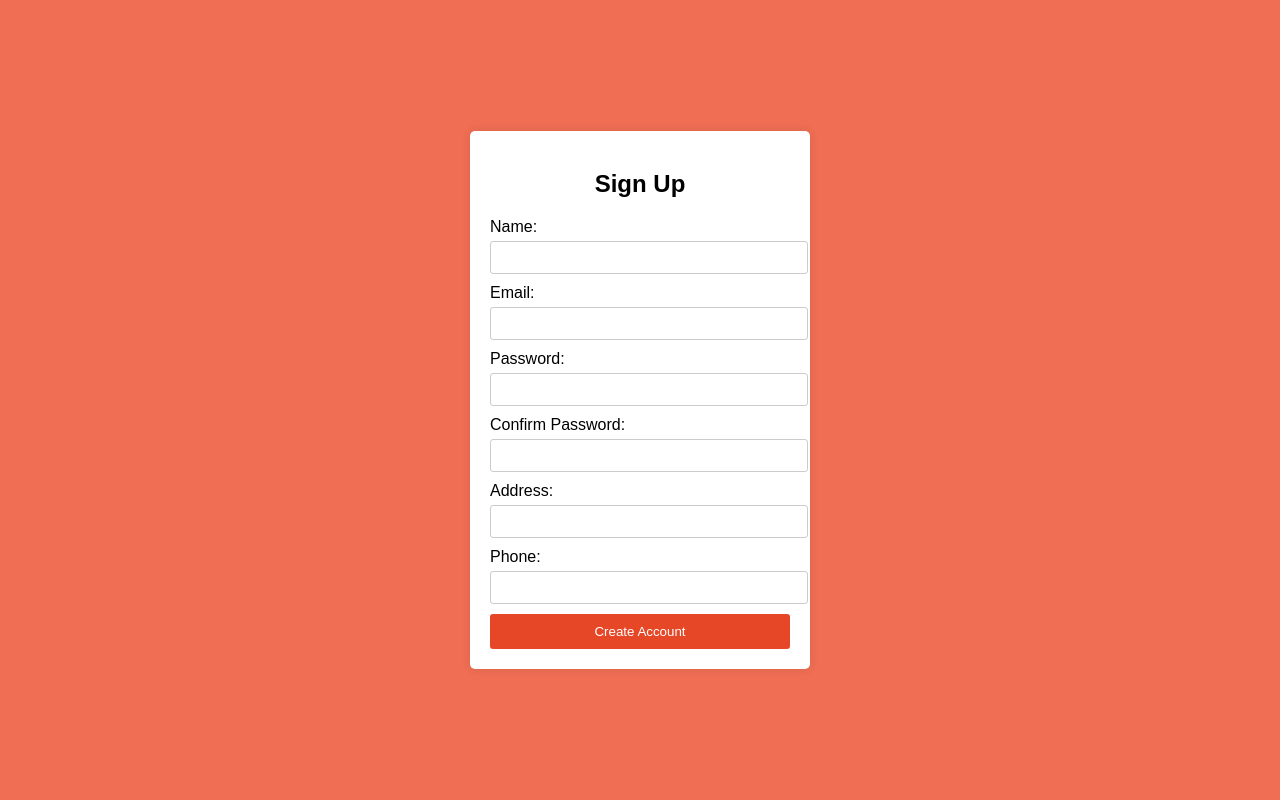
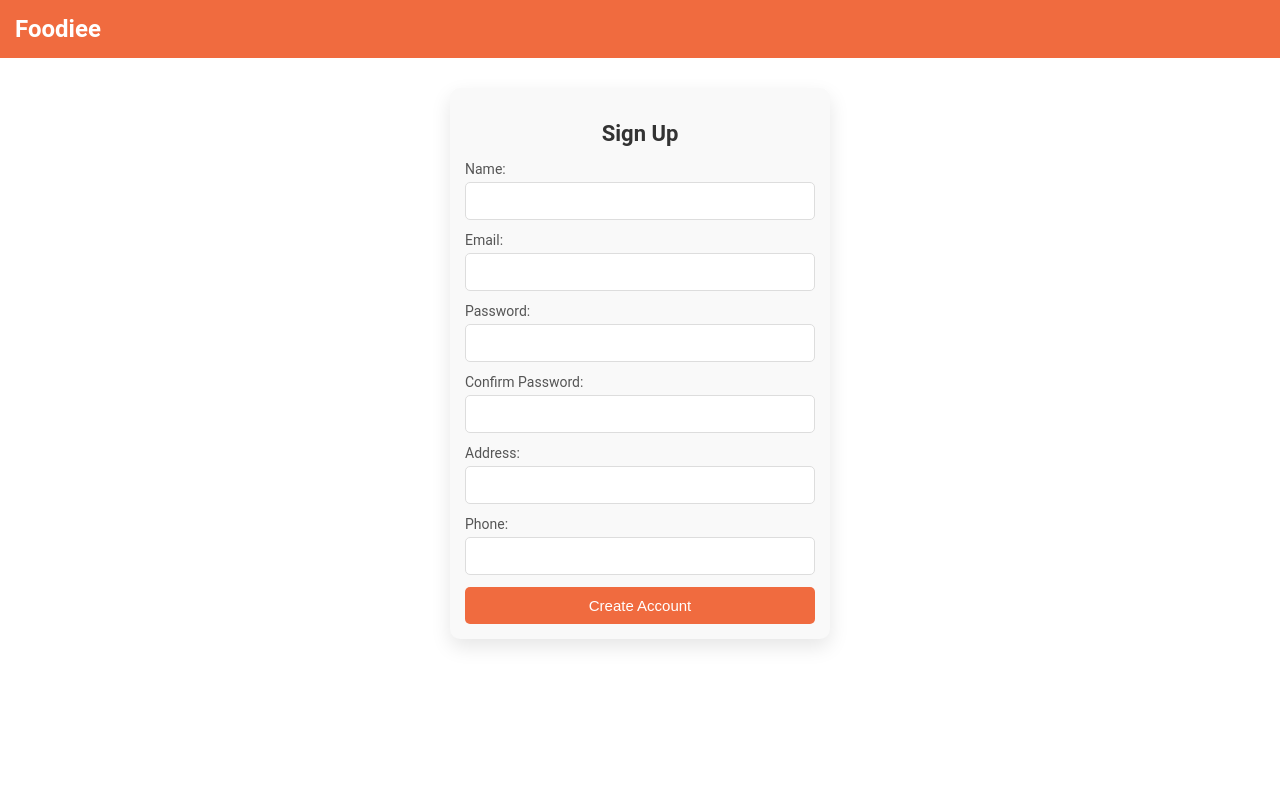
Before and after one commit to sana-a-p/backend, a Flask app: page /signuppage.html in a window 1280 px wide. Run offline with Flask 3, Linux system fonts and the light colour scheme; some libraries are stand-ins or nearby versions.

Commit message:
Update signuppage.html
style

```diff
--- a/templates/signuppage.html
+++ b/templates/signuppage.html
@@ -6,54 +6,85 @@
     <title>Signup Page</title>
     <style>
         body {
-            font-family: Arial, sans-serif;
-            background-color: #ef6e54;
-            display: flex;
-            justify-content: center;
-            align-items: center;
-            height: 100vh;
+            font-family: 'Roboto', sans-serif;
+            background-color: #fff;  /* Set background color to white */
             margin: 0;
         }
+        header {
+            background-color: #f06b3f;  /* Header background color */
+            padding: 15px;  /* Padding for header */
+            display: flex;
+            align-items: center;
+            color: white;
+        }
+        header h1 {
+            margin: 0;  /* Remove margin */
+            font-size: 24px;  /* Size for the website name */
+        }
         .signup-container {
-            background-color: #fff;
-            padding: 20px;
-            border-radius: 5px;
-            box-shadow: 0 0 10px rgba(0, 0, 0, 0.1);
-            width: 300px;
+            background-color: #f9f9f9;  /* Slightly off-white container */
+            padding: 15px;  /* Adjusted padding for smaller height */
+            border-radius: 10px;
+            box-shadow: 0 8px 20px rgba(0, 0, 0, 0.1);
+            width: 100%;
+            max-width: 350px;  /* Compact width */
+            margin: 30px auto;  /* Center the container with some margin */
         }
         h2 {
             text-align: center;
-            margin-bottom: 20px;
+            color: #333;
+            font-size: 22px;
+            margin-bottom: 15px;
+            font-weight: 600;
         }
         label {
             display: block;
             margin-bottom: 5px;
+            font-size: 14px;
+            color: #555;
         }
         input {
             width: 100%;
-            padding: 8px;
-            margin-bottom: 10px;
-            border: 1px solid #ccc;
-            border-radius: 3px;
+            padding: 10px;
+            margin-bottom: 12px;
+            border: 1px solid #ddd;
+            border-radius: 5px;
+            font-size: 14px;
+            box-sizing: border-box;
+            transition: border 0.3s;
+        }
+        input:focus {
+            border-color: #f06b3f;
+            outline: none;
         }
         button {
             width: 100%;
             padding: 10px;
-            background-color: #e64727;
+            background-color: #f06b3f;
             color: #fff;
             border: none;
-            border-radius: 3px;
+            border-radius: 5px;
             cursor: pointer;
+            font-size: 15px;
+            transition: background-color 0.3s ease;
         }
         button:hover {
             background-color: #ff4500;
         }
+        p {
+            text-align: center;
+            color: red;
+            margin-top: 10px;
+        }
     </style>
 </head>
 <body>
+    <header>
+        <h1>Foodiee</h1>
+    </header>
     <div class="signup-container">
         <h2>Sign Up</h2>
-        <form action="{{ url_for('signup') }}" method="POST">  <!-- Link to Flask route -->
+        <form action="{{ url_for('signup') }}" method="POST">
             <label for="name">Name:</label>
             <input type="text" id="name" name="name" required>
 
@@ -75,7 +106,7 @@
             <button type="submit">Create Account</button>
         </form>
         {% if error %}
-            <p style="color: red;">{{ error }}</p>  <!-- Display errors if any -->
+            <p>{{ error }}</p>
         {% endif %}
     </div>
 </body>
```
